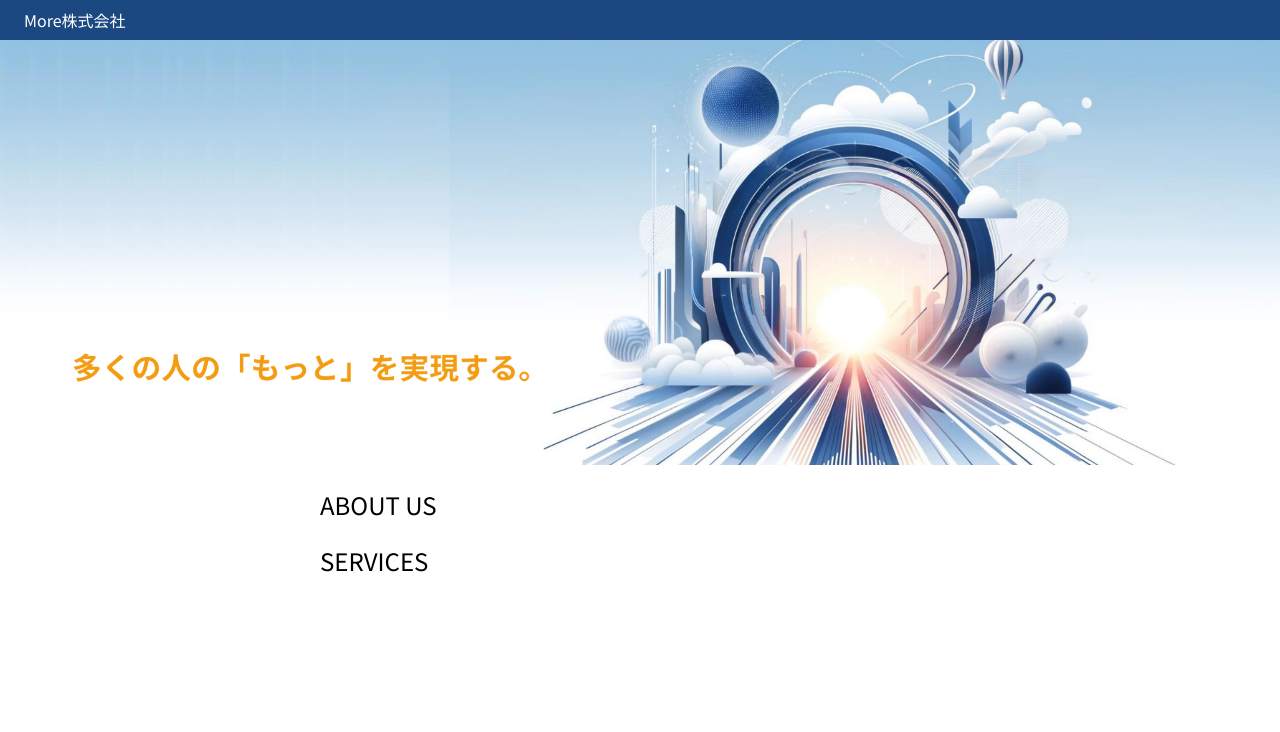
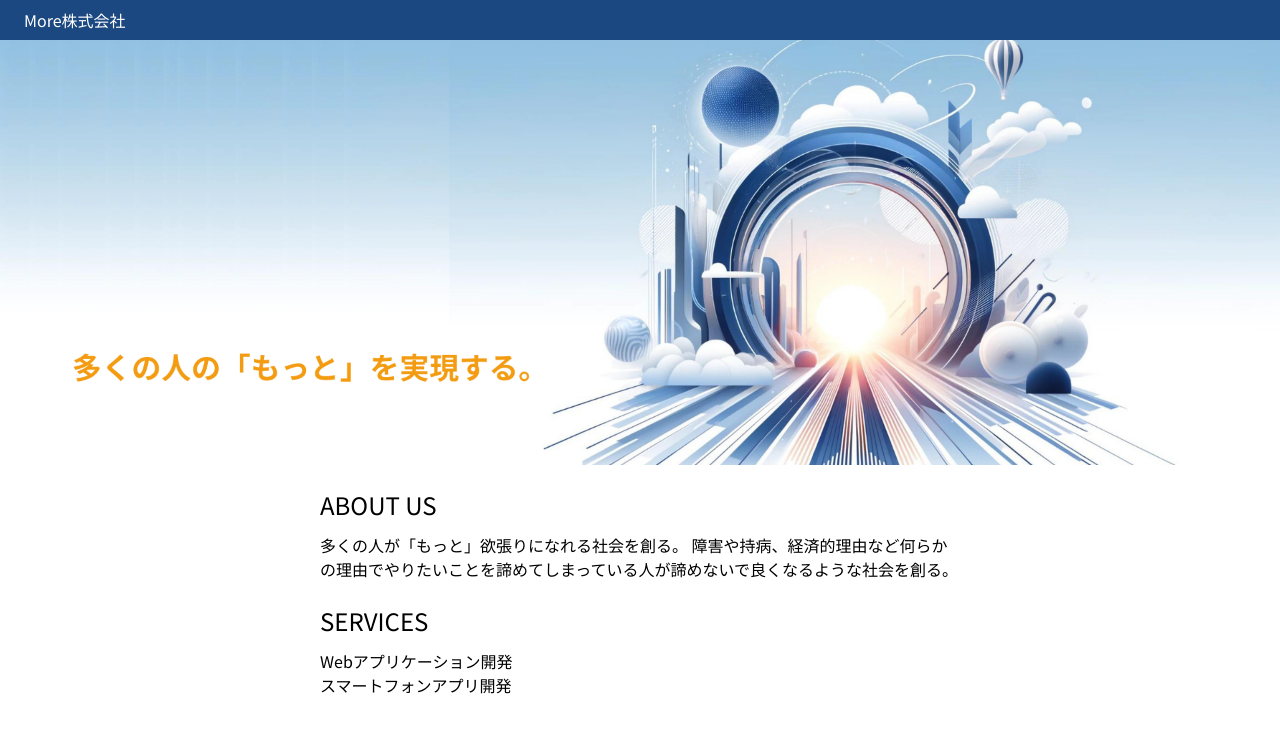
Before and after one commit to uekiGityuto/more-homepage, a Next.js app: page / in a window 1280 px wide. Shown: the top 732 px of the page. Built offline with nearby package versions, Linux system fonts and the light colour scheme.

Commit message:
add temp text

```diff
--- a/src/components/atoms/Typography/index.tsx
+++ b/src/components/atoms/Typography/index.tsx
@@ -1,3 +1,3 @@
 export const H2 = (props: { text: string }) => {
-  return <h2 className="text-2xl">{props.text}</h2>;
+  return <h2 className="text-2xl pb-3">{props.text}</h2>;
 };
--- a/src/components/uiParts/Home/AboutUs/index.tsx
+++ b/src/components/uiParts/Home/AboutUs/index.tsx
@@ -4,6 +4,12 @@ export const AboutUs = () => {
   return (
     <section>
       <H2 text="ABOUT US" />
+      <div>
+        <p>
+          多くの人が「もっと」欲張りになれる社会を創る。
+          障害や持病、経済的理由など何らかの理由でやりたいことを諦めてしまっている人が諦めないで良くなるような社会を創る。
+        </p>
+      </div>
     </section>
   );
 };
--- a/src/components/uiParts/Home/Services/index.tsx
+++ b/src/components/uiParts/Home/Services/index.tsx
@@ -4,6 +4,12 @@ export const Services = () => {
   return (
     <section>
       <H2 text="SERVICES" />
+      <div>
+        <ul>
+          <li>Webアプリケーション開発</li>
+          <li>スマートフォンアプリ開発</li>
+        </ul>
+      </div>
     </section>
   );
 };
```
